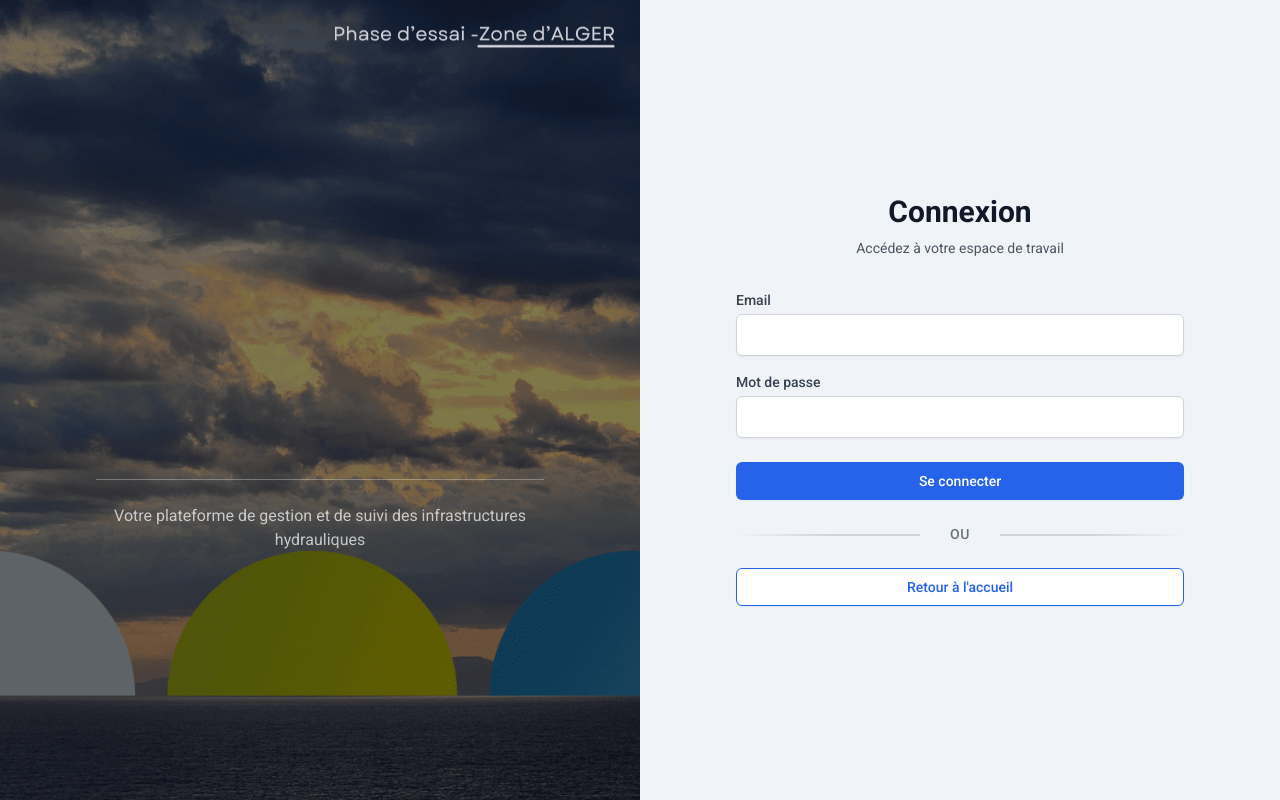
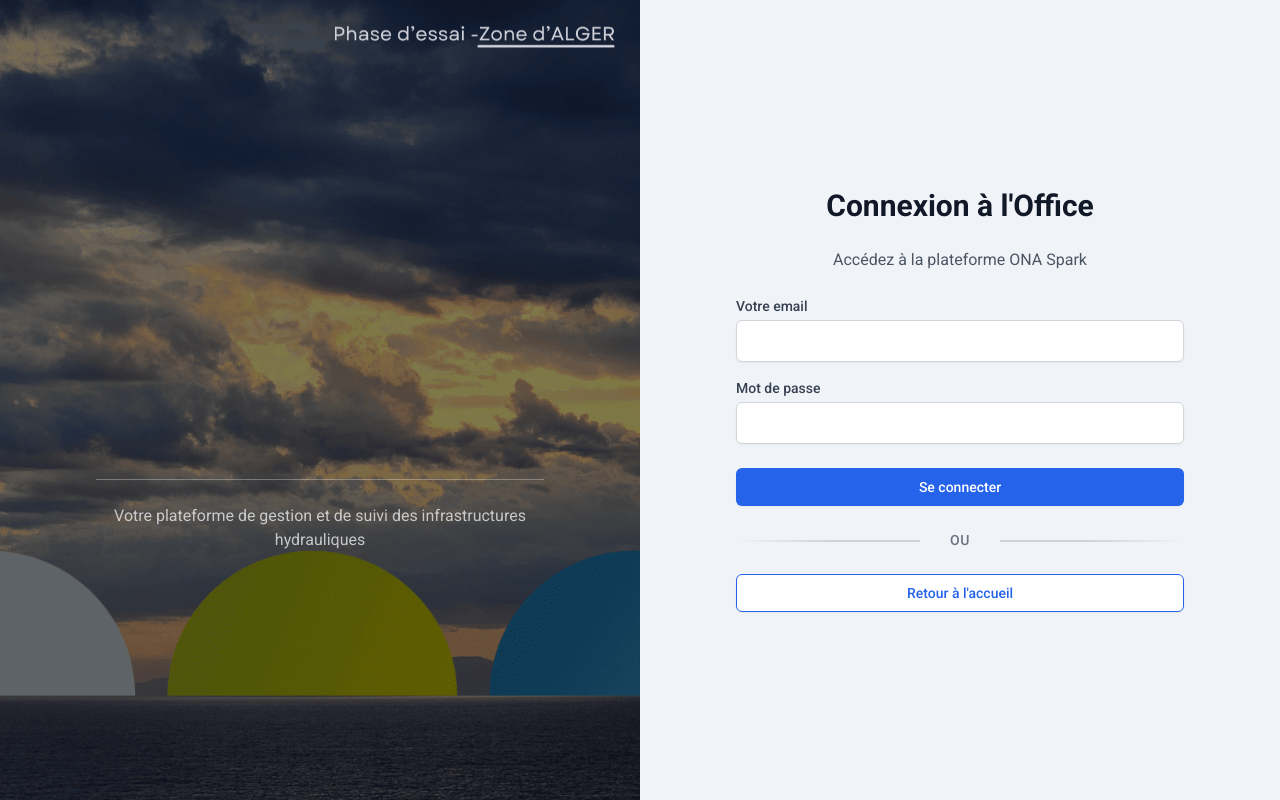
Before and after one commit to MehdiBen2/OnaSpark-next, a Next.js app: page /login in a window 1280 px wide. Built offline with nearby package versions, Linux system fonts and the light colour scheme.

Commit message:
Update page.tsx

```diff
--- a/src/app/login/page.tsx
+++ b/src/app/login/page.tsx
@@ -130,16 +130,14 @@ export default function LoginPage() {
       {/* Right Side - Login Form */}
       <div className="w-full lg:w-1/2 flex items-center justify-center p-8 bg-[#f0f4f8] dark:bg-gray-900">
         <div className="w-full max-w-md space-y-8">
-          <div className="text-center">
-            <h2 className="text-3xl font-bold text-gray-900 dark:text-white">
-              Connexion
-            </h2>
-            <p className="mt-2 text-sm text-gray-600 dark:text-gray-400">
-              Accédez à votre espace de travail
+          <div className="space-y-6">
+            <h1 className="text-3xl font-bold text-gray-900 text-center">
+              Connexion à l'Office
+            </h1>
+            <p className="text-md text-gray-600 text-center mb-6">
+              Accédez à la plateforme ONA Spark
             </p>
-          </div>
-
-          <form onSubmit={handleSubmit} className="mt-8 space-y-6">
+            <form onSubmit={handleSubmit} className="space-y-6">
               {error && (
                 <div className="p-3 text-sm text-red-500 bg-red-100 dark:bg-red-900/30 rounded-lg">
                   {error}
@@ -149,7 +147,7 @@ export default function LoginPage() {
               <div className="space-y-4">
                 <div>
                   <label htmlFor="email" className="block text-sm font-medium text-gray-700 dark:text-gray-300">
-                  Email
+                    Votre email
                   </label>
                   <input
                     id="email"
@@ -210,6 +208,7 @@ export default function LoginPage() {
             </form>
           </div>
         </div>
+      </div>
     </main>
   )
 }
```
Lines whose indentation alone changed are shown as unchanged.
